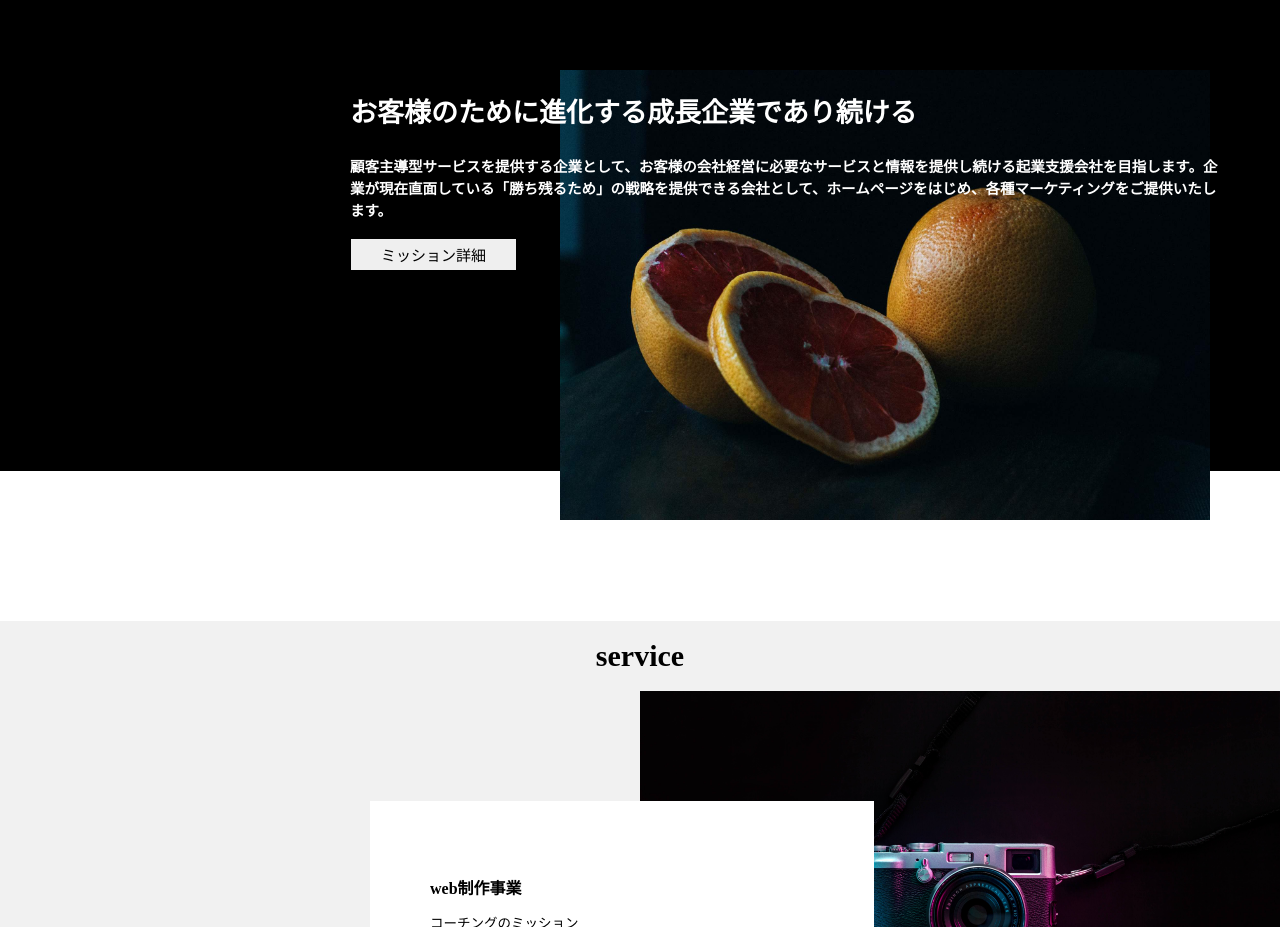
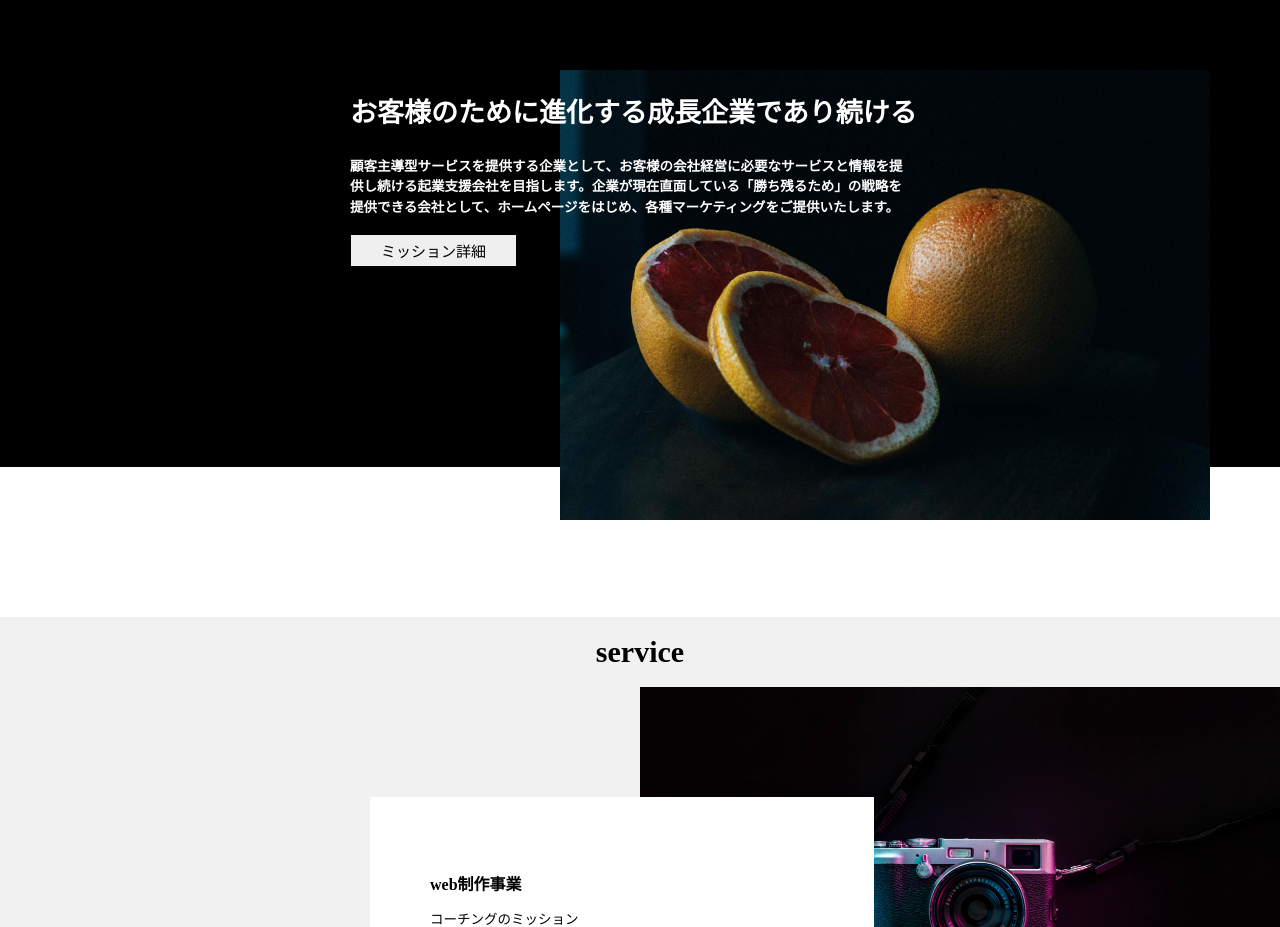
Before and after one commit to ni-shi-ko/20210302_nishide, a plain HTML site: page index.html in a window 1280 px wide. Shown: the part 920-1847 px from the top of the page. Drawn offline with Linux system fonts and the light colour scheme.

Commit message:
Update style.css

```diff
--- a/css/style.css
+++ b/css/style.css
@@ -80,9 +80,9 @@
 }
 #mission p {
   color: #ffffff;
-  width: 870px;
+  width: 64%;
   line-height: 1.5;
-  font-size: 14.5px;
+  font-size: 13.5px;
   font-weight: bold;
   padding:30px 15px 0 150px;
   position: relative;
```
